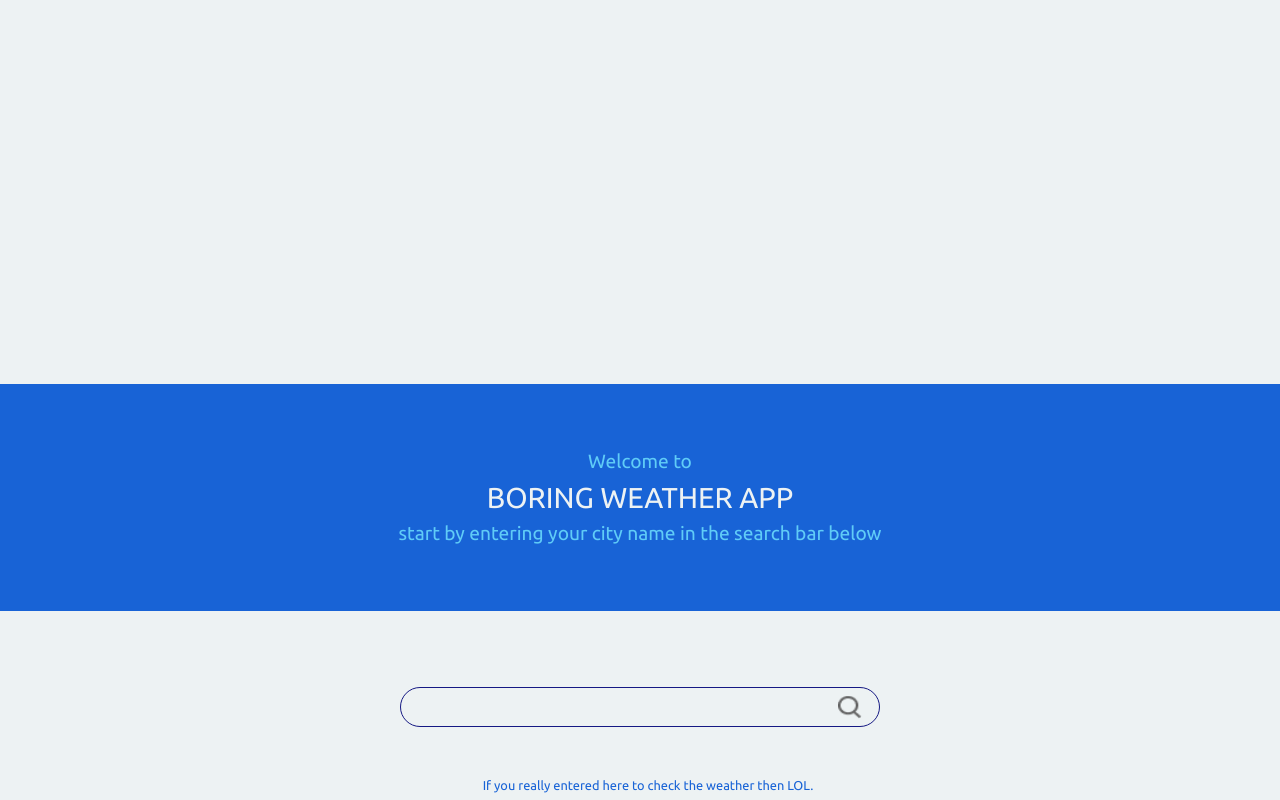
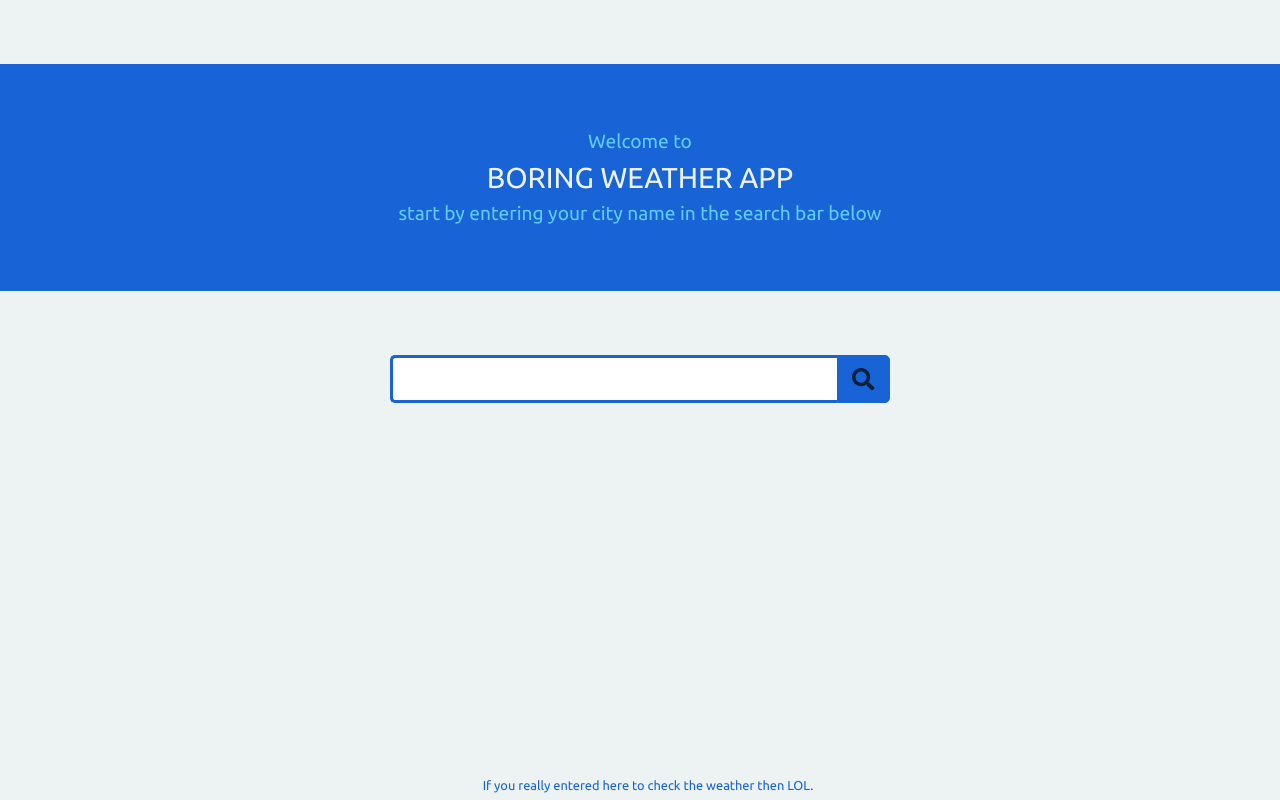
Before and after one commit to helo1313/boring-weather-app, a Next.js app: page / in a window 1280 px wide. Built offline with nearby package versions, Linux system fonts and the light colour scheme.

Commit message:
added search form and basic navigation

```diff
--- a/package.json
+++ b/package.json
@@ -12,6 +12,7 @@
     "next": "14.0.2",
     "react": "^18",
     "react-dom": "^18",
+    "react-icons": "^4.12.0",
     "sass": "^1.69.5",
     "scss": "^0.2.4"
   },
--- a/src/components/footer/footer.tsx
+++ b/src/components/footer/footer.tsx
@@ -1,6 +1,6 @@
 import { PropsWithChildren } from "react";
 
-import classes from "./footer.module.scss";
+import classes from "./Footer.module.scss";
 
 const Footer: React.FC<PropsWithChildren> = ({ children }) => {
   return <footer className={classes.footer}>{children}</footer>;
--- a/src/components/introduction/Introduction.module.scss
+++ b/src/components/introduction/Introduction.module.scss
@@ -1,6 +1,6 @@
 .introduction {
   width: 100%;
-  margin: 30% 0 5% 0;
+  margin: 5% 0 5% 0;
   padding: 5% 0;
 
   background-color: var(--color-main);
--- a/src/components/searchBar/searchBar.module.scss
+++ /dev/null
@@ -1,52 +0,0 @@
-.searchBar_container {
-  margin: 0 auto;
-  max-width: 600px;
-  display: flex;
-  justify-content: center;
-}
-
-.searchBar {
-  position: relative;
-  width: 80%;
-  margin: 2% 0;
-  height: 2.5rem;
-
-  display: flex;
-  justify-content: center;
-}
-
-.searchBar_input {
-  width: 100%;
-  padding: 0 0 0 5%;
-  border-radius: 1.5rem;
-  border: 1px solid var(--color-dark);
-
-  font-size: 1.2rem;
-  font-family: var(--font-primary);
-  font-weight: 500;
-
-  background-color: var(--color-light);
-
-  transition: 300ms;
-
-  &:focus {
-    border: 1px solid var(--color-highlight);
-  }
-}
-
-.searchBar_button {
-  position: absolute;
-  right: 2%;
-
-  height: 100%;
-  aspect-ratio: 1;
-
-  display: flex;
-  justify-content: center;
-  align-items: center;
-
-  img {
-    width: 60%;
-    height: 60%;
-  }
-}
--- a/src/components/searchBar/searchBar.tsx
+++ /dev/null
@@ -1,25 +0,0 @@
-import { PropsWithChildren } from "react";
-
-import Image from "next/image";
-
-import classes from "./searchBar.module.scss";
-
-const SearchBar: React.FC<PropsWithChildren> = () => {
-  return (
-    <div className={classes.searchBar_container}>
-      <div className={classes.searchBar}>
-        <input className={classes.searchBar_input} type="text" />
-        <button className={classes.searchBar_button} type="submit">
-          <Image
-            src="/Images/search.png"
-            width={50}
-            height={50}
-            alt="Search city button"
-          />
-        </button>
-      </div>
-    </div>
-  );
-};
-
-export default SearchBar;
--- /dev/null
+++ b/src/components/searchForm/SearchForm.module.scss
@@ -0,0 +1,37 @@
+.searchForm {
+  margin: 0 auto;
+  width: 100%;
+  max-width: 500px;
+
+  display: flex;
+  align-items: center;
+  justify-content: center;
+}
+
+.searchForm_input {
+  box-sizing: border-box;
+  width: 100%;
+  border: 3px solid var(--color-main);
+  border-right: none;
+  padding: 5px 1rem;
+  height: 48px;
+  border-radius: 5px 0 0 5px;
+  outline: none;
+  color: var(--color-black);
+  font-size: 1.4rem;
+}
+
+.searchForm_button {
+  display: flex;
+  align-items: center;
+  justify-content: center;
+  width: 60px;
+  height: 48px;
+  border: 1px solid var(--color-main);
+  background: var(--color-main);
+  text-align: center;
+  color: var(--color-black);
+  border-radius: 0 5px 5px 0;
+  cursor: pointer;
+  font-size: 1.4rem;
+}
--- /dev/null
+++ b/src/components/searchForm/SearchForm.tsx
@@ -0,0 +1,34 @@
+import { FaSearch } from "react-icons/fa";
+
+import classes from "./SearchForm.module.scss";
+import { useRouter } from "next/navigation";
+import { useRef } from "react";
+
+const SearchForm: React.FC = () => {
+  const inputRef = useRef<HTMLInputElement>(null);
+  const router = useRouter();
+
+  const handleSubmit = (event: React.SyntheticEvent<HTMLFormElement>) => {
+    event.preventDefault();
+
+    const cityName = inputRef.current!.value.trim();
+
+    if (cityName === "") {
+      console.log("City name can not be empty");
+      return;
+    }
+
+    router.push(`/${cityName}`);
+  };
+
+  return (
+    <form className={classes.searchForm} onSubmit={handleSubmit}>
+      <input className={classes.searchForm_input} type="text" ref={inputRef} />
+      <button className={classes.searchForm_button} type="submit">
+        <FaSearch />
+      </button>
+    </form>
+  );
+};
+
+export default SearchForm;
--- /dev/null
+++ b/src/pages/[city].tsx
@@ -0,0 +1,5 @@
+const CityPage: React.FC = () => {
+  return <h1>CITY</h1>;
+};
+
+export default CityPage;
--- a/src/pages/index.tsx
+++ b/src/pages/index.tsx
@@ -1,9 +1,9 @@
 import Head from "next/head";
 import { Inter } from "next/font/google";
 
-import SearchBar from "@/components/searchBar/searchBar";
-import Footer from "@/components/footer/footer";
-import Introduction from "@/components/introduction/introduction";
+import Footer from "@/components/footer/Footer";
+import Introduction from "@/components/introduction/Introduction";
+import SearchForm from "@/components/searchForm/SearchForm";
 
 const inter = Inter({ subsets: ["latin"] });
 
@@ -18,7 +18,7 @@ export default function Home() {
       </Head>
       <main>
         <Introduction />
-        <SearchBar />
+        <SearchForm />
         <Footer>
           If you really entered here to check the weather then LOL.
         </Footer>
--- a/src/styles/app.scss
+++ b/src/styles/app.scss
@@ -3,6 +3,10 @@
 @import "./reset";
 @import "./variables";
 
+html {
+  font-size: 16px;
+}
+
 body {
   font-family: var(--font-primary);
   background-color: var(--color-light);
```
Also changed, not shown: 1 other file (tests, documents, lock files or other folders).
